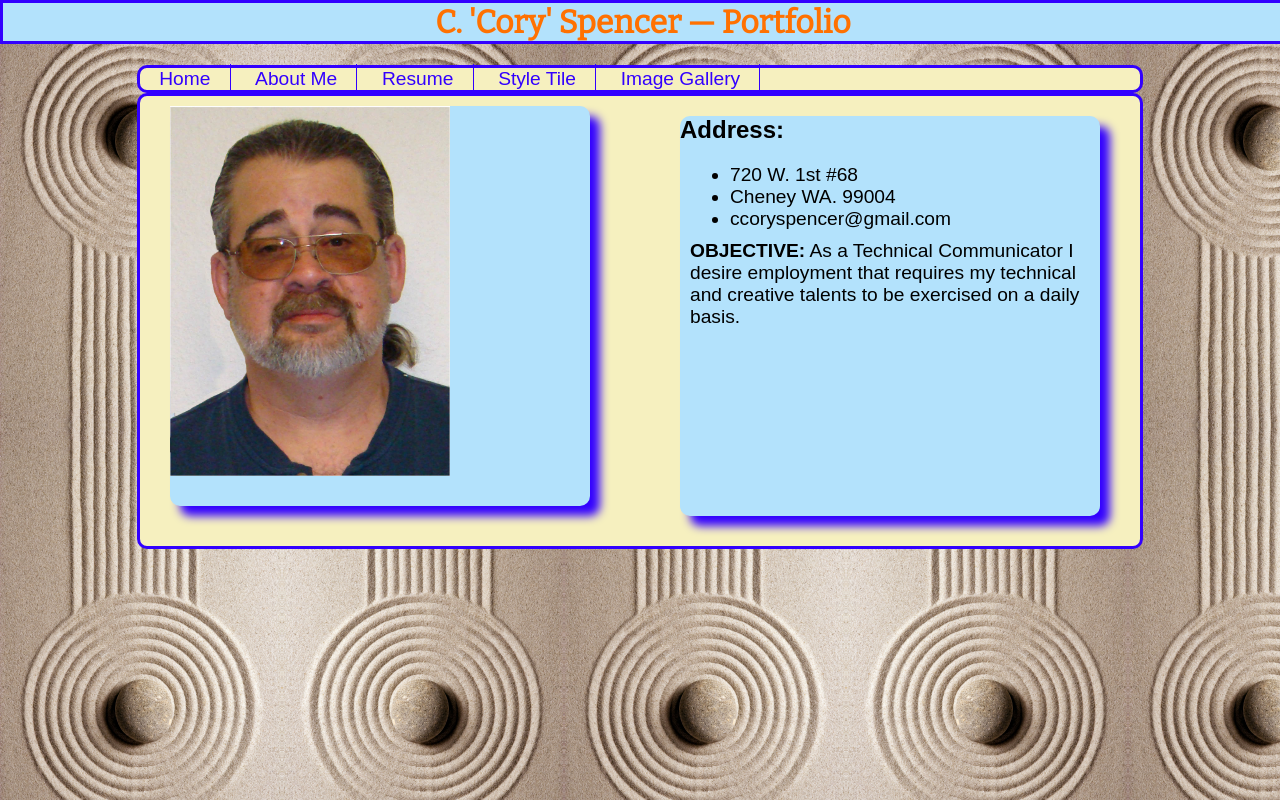
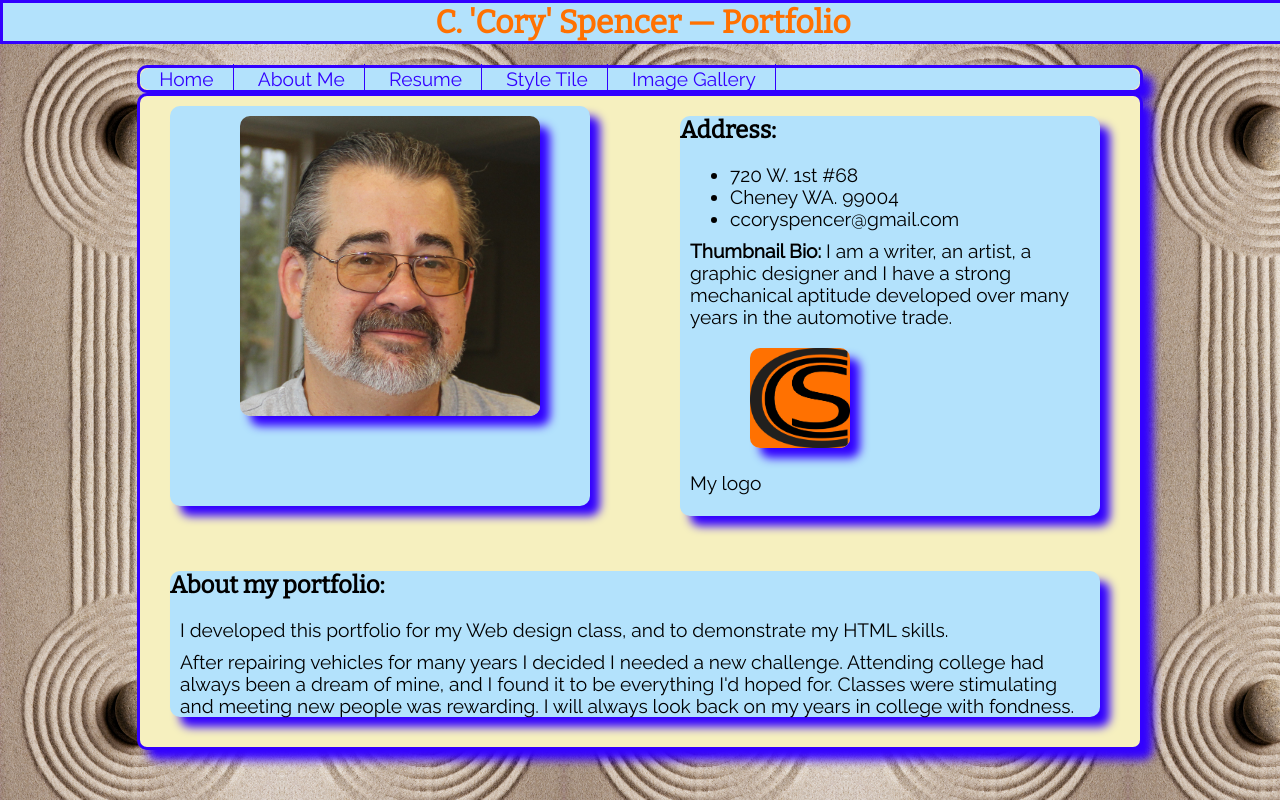
Before and after one commit to cspencer2/cspencer2.github.io, a plain HTML site: page index.html in a window 1280 px wide. Drawn offline with nearby package versions, Linux system fonts and the light colour scheme.

Commit message:
version 10

```diff
--- a/css/styles.css
+++ b/css/styles.css
@@ -10,12 +10,24 @@ header h1 {
   	text-align: center;
  	margin-top: -.01%;
 	font-family: 'Bitter', serif;
+	font-size: 2em;
 	width: 100%;
+}
+
+h1, h2, h3 {
+	font-family: 'Bitter', serif;
 }
 
 p, ul {
 	font-size: 1.2em;
 	margin: 10px;
+	font-family: 'Raleway', sans-serif;
+}
+
+.boxes1 img {
+	margin: 10px 70px;
+	border-radius: 10px 10px 10px 10px;
+	box-shadow: 10px 10px 10px rgb(50, 0, 255);
 }
 
 .boxes {
@@ -38,6 +50,7 @@ p, ul {
   background: rgb(246, 240, 191);
   border: solid rgb(50, 0, 255);
   border-radius: 10px 10px 10px 10px;
+  box-shadow: 10px 10px 10px rgb(50, 0, 255);
 }
 
 .gallery .control-button {
@@ -123,7 +136,7 @@ section {
 
 /* top navigation div */
 #navcontainer ul {
-	background-color: rgb(246, 240, 191);
+	background-color: rgb(179, 226, 252);
 	border-radius: 10px;
 	width: 100%;
 	padding-right: 32px;
@@ -141,7 +154,8 @@ section {
 }
 /* change the background-color to be #369 */
 #navcontainer ul li a:hover { /* controls the over or hover state of rollover */
-	background-color: rgb(179, 226, 252);
+	background-color: rgba(255, 113, 1, .7);
+	border-radius: 10px 10px 10px 10px;
 }
 #navcontainer ul li #current { /* sets the link of the active page tab color to be different */
 	background-color: #D2691E;
--- a/index.html
+++ b/index.html
@@ -35,7 +35,7 @@
     <div class="container">
 		<div class="grid_6 alpha">
           <div class="boxes1">
-            <img src="img/myFace.jpg" width="280" height="370" alt="My image">
+            <img src="img/myFace2.jpg" width="300" height="300" alt="My image">
           </div>
         </div>
 
@@ -48,25 +48,20 @@
                 <li>Cheney WA. 99004</li>
                 <li>ccoryspencer@gmail.com</li>
               </ul>
-              <p><strong>OBJECTIVE:</strong> As a Technical Communicator I desire employment that requires my technical and creative talents to be exercised on a daily basis.</p>
+              <p><strong>Thumbnail Bio:</strong> I am a writer, an artist, a graphic designer and I have a strong mechanical aptitude developed over many years in the automotive trade.</p>
+              <img src="img/CoryLogo3.png" width="100" height="100"  alt="My Logo">
+              <p>My logo</p>
             </div>
         </div>
 
 
-      	<!--<div class="grid_12">
+      	<div class="grid_12">
       	 <div class="boxes">
-        	<h2>SKILLS:</h2>
-	          <ul>
-	            <li>Writer and graphic designer, experienced at set up of newsletters and brochures</li>
-	            <li>Computer literacy: Windows XP, Windows 7, Word, PowerPoint, Publisher, Photoshop, Illustrator, InDesign and can operate various computer programs with instructions.</li>
-	            <li>Can follow verbal directions and lead or follow in a group as required</li>
-	            <li>Self motivated and can work alone</li>
-	            <li>Good customer service skills</li>
-	            <li>Technical repairs as necessary</li>
-	            <li>Can follow written instructions in manuals to completion</li>
-	          </ul>
+        	<h2>About my portfolio:</h2>
+	          <p>I developed this portfolio for my Web design class, and to demonstrate my HTML skills.</p>
+            <p>After repairing vehicles for many years I decided I needed a new challenge. Attending college had always been a dream of mine, and I found it to be everything I'd hoped for. Classes were stimulating and meeting new people was rewarding. I will always look back on my years in college with fondness.</p>
 	     </div>
-	    </div> -->
+	    </div>
 
 		<!-- Clearfix -->
 		<div class="clear"></div>
```
Also changed, not shown: p1-bio.html (+3 -2 lines), p3-style-tile.html (+1 -1 lines), img/CoryLogo3.png (added), img/bg-img.jpg (deleted), img/grid-bg.png (deleted), img/myFace2.jpg (added), img/selfPortrait.JPG (added).
